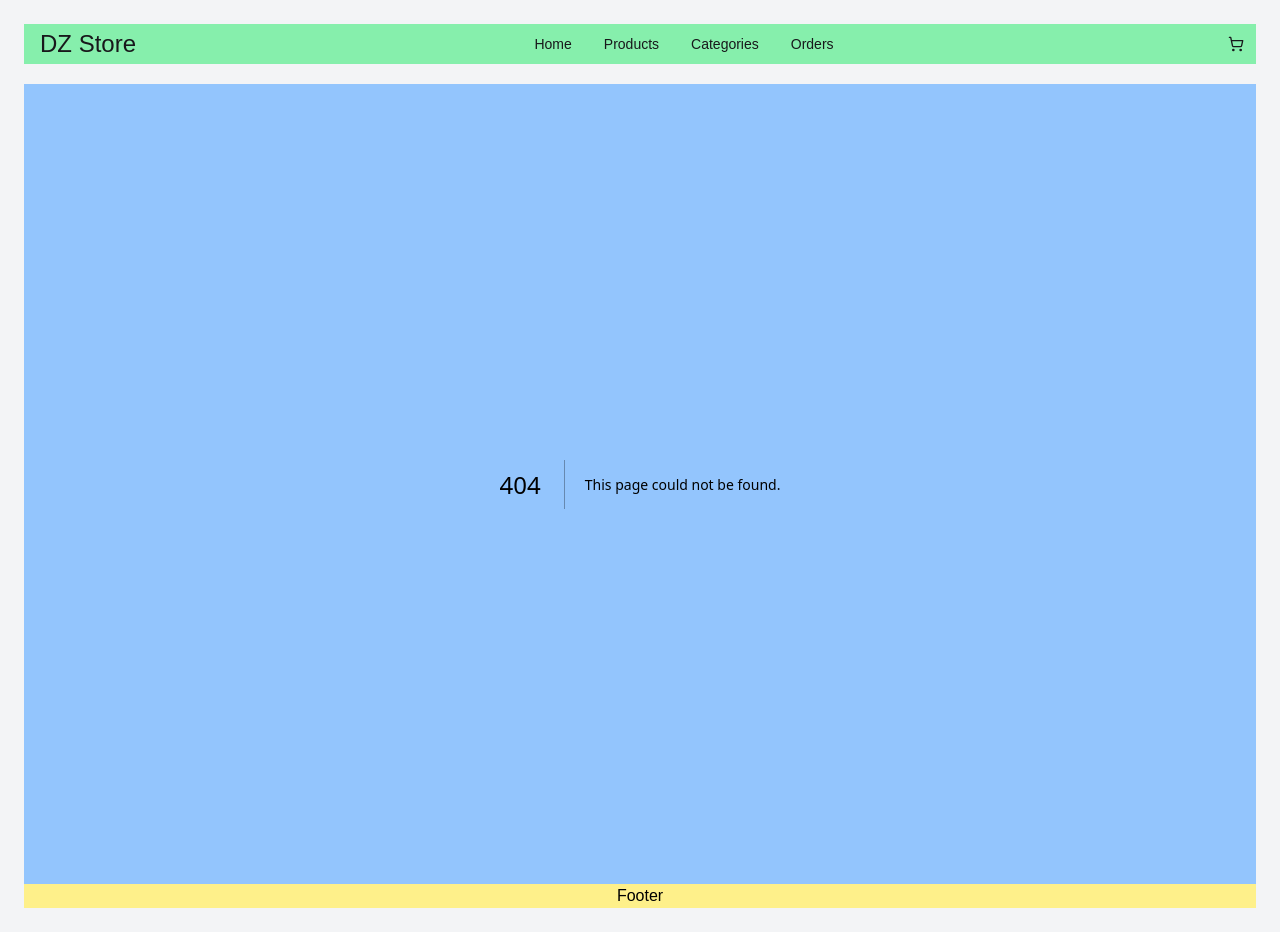
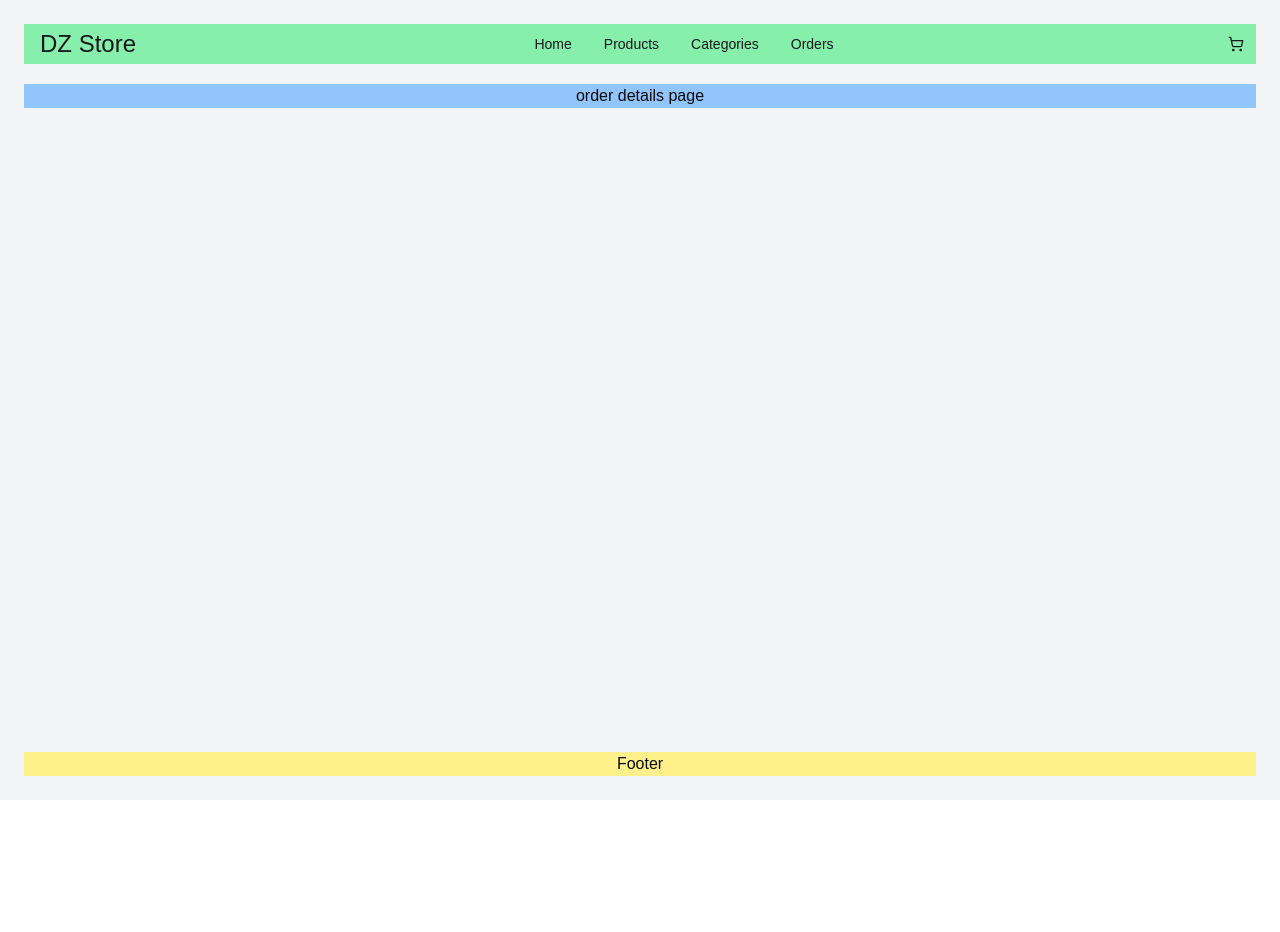
Before and after one commit to ahmadalzoubi13579/dz-e-commerce, a Next.js app: page /orders/1 in a window 1280 px wide. Before the commit this address had no page. After the commit the page ends 800 px from the top, so only its background shows below. Built offline with nearby package versions, Linux system fonts and the light colour scheme; what tailwindcss-logical would draw is missing.

Commit message:
feat: orders services

```diff
--- /dev/null
+++ b/src/app/(app)/orders/[orderId]/page.tsx
@@ -0,0 +1,22 @@
+import { dehydrate, HydrationBoundary } from '@tanstack/react-query';
+import { OrderDetails } from '~/src/app/features/orders/components/OrderDetails';
+import { prefetchGetOrderDetailsQuery } from '~/src/app/features/orders/services/queries';
+import { PageProps } from '~/src/types/next';
+
+// this is order details page
+export default async function OrderPage(props: PageProps) {
+  const { orderId } = props.params;
+  const queryClient = await prefetchGetOrderDetailsQuery({
+    pathParams: {
+      id: orderId,
+    },
+  });
+
+  return (
+    <HydrationBoundary state={dehydrate(queryClient)}>
+      <OrderDetails id={orderId} />
+    </HydrationBoundary>
+  );
+
+  return <div>{OrderPage.name}</div>;
+}
--- a/src/app/(app)/orders/page.tsx
+++ b/src/app/(app)/orders/page.tsx
@@ -1,4 +1,14 @@
+import { dehydrate, HydrationBoundary } from '@tanstack/react-query';
+import { prefetchGetOrdersQuery } from '../../features/orders/services/queries';
+import { OrdersList } from '../../features/orders/components/OrdersList';
+
 // this is the listing page of all orders
-export default function OrdersPage() {
-  return <div>{OrdersPage.name}</div>;
+export default async function OrdersPage() {
+  const queryClient = await prefetchGetOrdersQuery();
+
+  return (
+    <HydrationBoundary state={dehydrate(queryClient)}>
+      <OrdersList />
+    </HydrationBoundary>
+  );
 }
--- /dev/null
+++ b/src/app/features/orders/components/OrderDetails/OrderDetails.tsx
@@ -0,0 +1,20 @@
+'use client';
+
+import { FC } from 'react';
+import { useGetOrderDetailsQuery } from '../../services/queries';
+
+interface OrderDetailsProps {
+  id: string;
+}
+
+const OrderDetails: FC<OrderDetailsProps> = ({ id }) => {
+  const { data, isFetching } = useGetOrderDetailsQuery({
+    pathParams: {
+      id,
+    },
+  });
+
+  return <div>order details page</div>;
+};
+
+export { OrderDetails };
--- /dev/null
+++ b/src/app/features/orders/components/OrderDetails/index.ts
@@ -0,0 +1 @@
+export * from './OrderDetails';
--- /dev/null
+++ b/src/app/features/orders/components/OrdersList/OrdersList.tsx
@@ -0,0 +1,11 @@
+'use client';
+
+import { useGetOrdersQuery } from '../../services/queries';
+
+const OrdersList = () => {
+  const { data, isFetching } = useGetOrdersQuery();
+
+  return <div>Orders page</div>;
+};
+
+export { OrdersList };
--- /dev/null
+++ b/src/app/features/orders/components/OrdersList/index.ts
@@ -0,0 +1 @@
+export * from './OrdersList';
--- /dev/null
+++ b/src/app/features/orders/services/configs.ts
@@ -0,0 +1,3 @@
+const ordersUrl = 'orders';
+
+export { ordersUrl };
--- /dev/null
+++ b/src/app/features/orders/services/models.ts
@@ -0,0 +1,13 @@
+import { Order } from '~/src/types/app';
+
+export interface GetOrdersResponse {
+  data: Order[];
+}
+
+export interface GetOrderDetailsResponse {
+  data: Order;
+}
+
+export interface GetOrderDetailsPathParams {
+  id: string;
+}
--- /dev/null
+++ b/src/app/features/orders/services/queries.ts
@@ -0,0 +1,21 @@
+import { createPrefetchQueryService, createQueryService } from '~/src/lib/react-query';
+import { ordersUrl } from './configs';
+import { GetOrderDetailsPathParams, GetOrderDetailsResponse, GetOrdersResponse } from './models';
+
+const prefetchGetOrdersQuery = createPrefetchQueryService<GetOrdersResponse>({
+  url: ordersUrl,
+});
+
+const useGetOrdersQuery = createQueryService<GetOrdersResponse>({
+  url: ordersUrl,
+});
+
+const prefetchGetOrderDetailsQuery = createPrefetchQueryService<GetOrderDetailsResponse, GetOrderDetailsPathParams>({
+  url: ordersUrl,
+});
+
+const useGetOrderDetailsQuery = createQueryService<GetOrderDetailsResponse, GetOrderDetailsPathParams>({
+  url: ordersUrl,
+});
+
+export { useGetOrdersQuery, prefetchGetOrdersQuery, useGetOrderDetailsQuery, prefetchGetOrderDetailsQuery };
```
Also changed, not shown: src/app/features/orders/components/index.ts (deleted), src/app/features/orders/services/index.ts (deleted).
